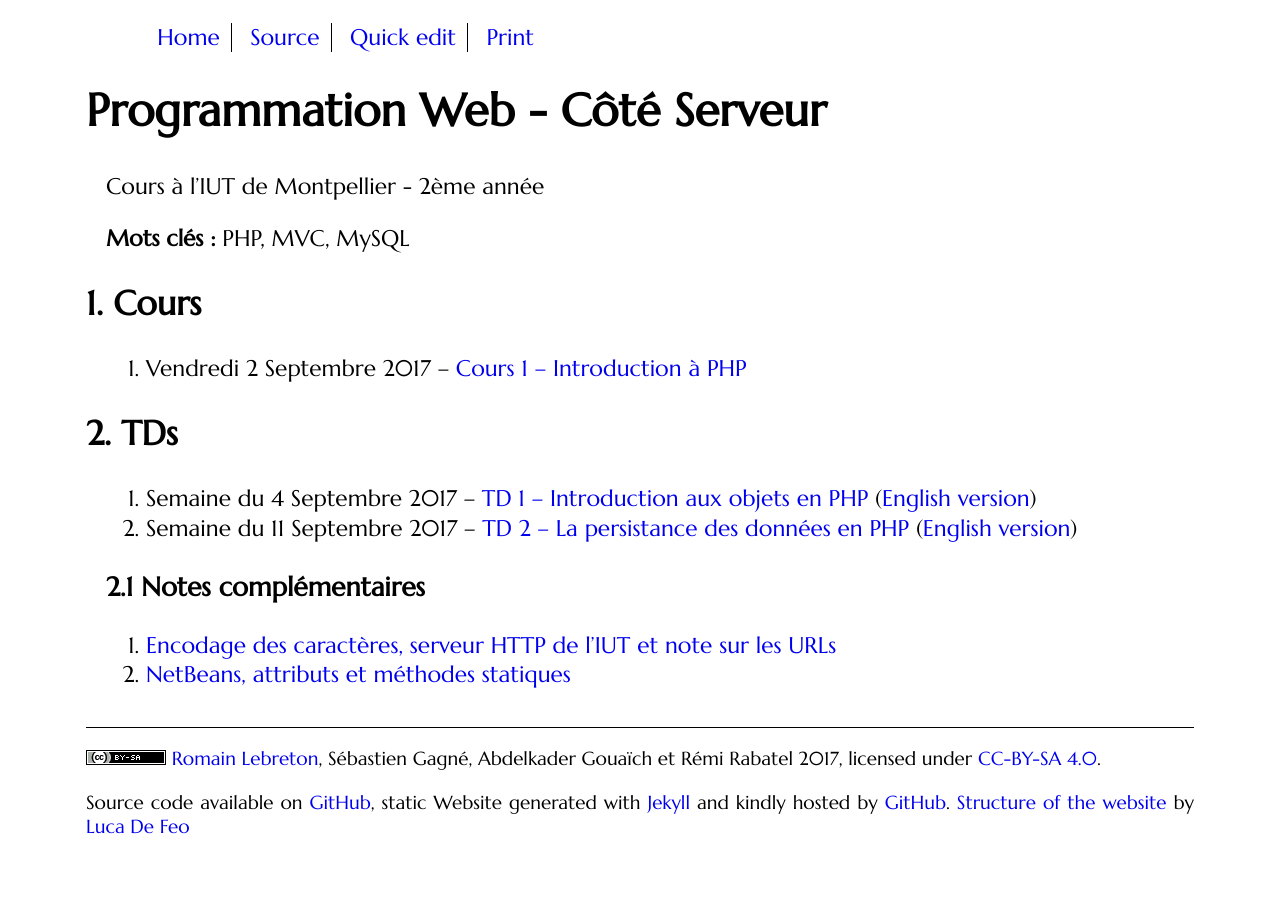
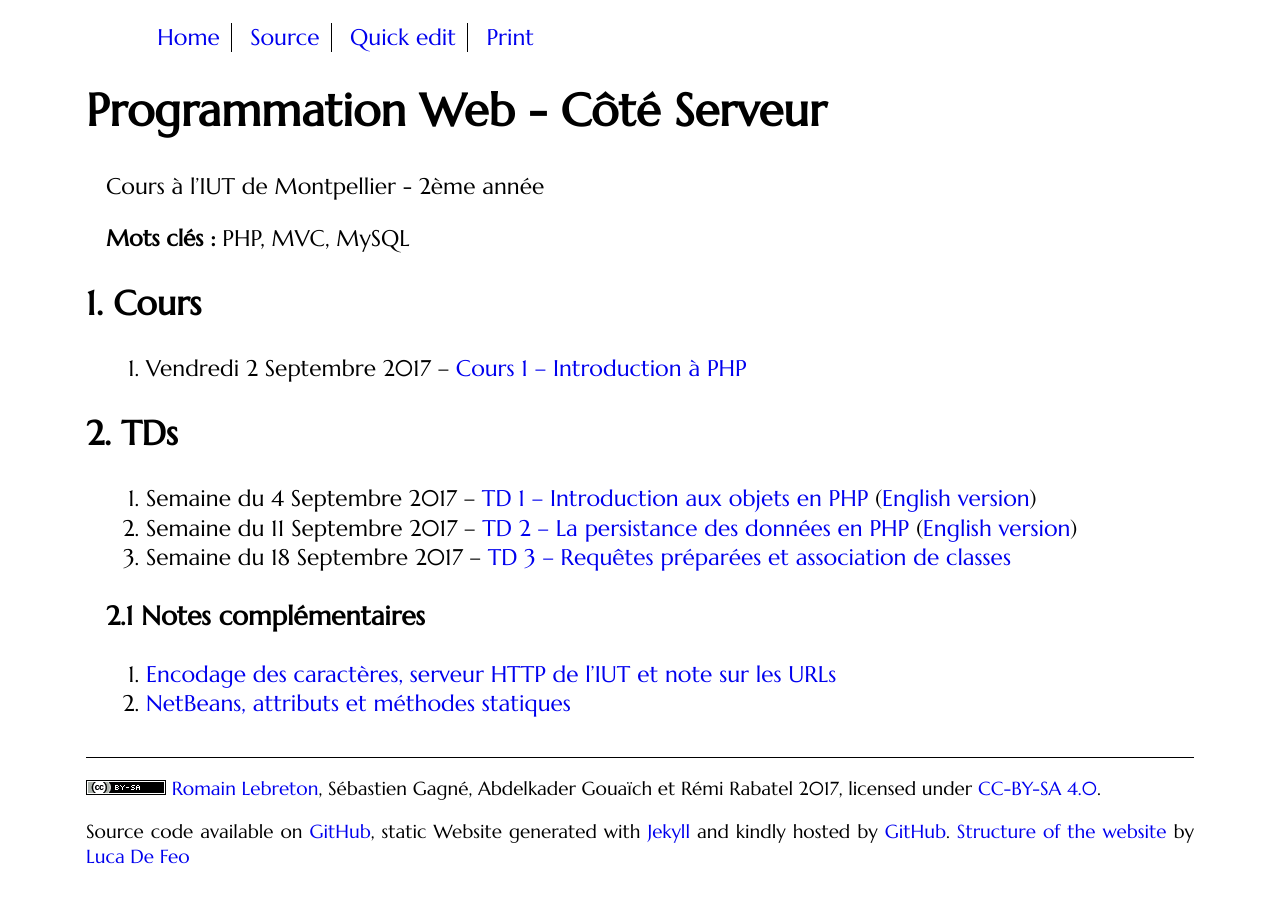
Before and after one commit to romainlebreton/R3.01-DeveloppementWeb, a Jekyll site: the page built from index.md, in a window 1280 px wide. Built offline with Jekyll 4.4.1, drawn with Linux system fonts in a browser that asks for light colours; some web fonts are replaced.

Commit message:
Update index

```diff
--- a/index.md
+++ b/index.md
@@ -16,7 +16,7 @@ Cours à l'IUT de Montpellier - 2ème année
 
 1. Semaine du 4 Septembre 2017 -- [TD 1 -- Introduction aux objets en PHP](tutorials/tutorial1.html) ([English version](tutorials/tutorial1-en.html))
 1. Semaine du 11 Septembre 2017 -- [TD 2 -- La persistance des données en PHP](tutorials/tutorial2.html) ([English version](tutorials/tutorial2-en.html))
-<!-- 1. Semaine du 18 Septembre 2017 -- [TD 3 -- Requêtes préparées et association de classes](tutorials/tutorial3.html) -->
+1. Semaine du 18 Septembre 2017 -- [TD 3 -- Requêtes préparées et association de classes](tutorials/tutorial3.html)
 <!-- 1. Semaine du 25 Septembre 2017 --  [TD 4 -- Architecture MVC simple](tutorials/tutorial4.html) -->
 <!-- 1. Semaine du 02 Octobre 2017 --  [TD 5 -- Architecture MVC avancée 1/2](tutorials/tutorial5.html) -->
 <!-- 1. Semaine du 09 Octobre 2017 --  [TD 6 -- Architecture MVC avancée 2/2](tutorials/tutorial6.html) -->
```
Also changed, not shown: tutorials/tutorial2.md (+2 -0 lines).
